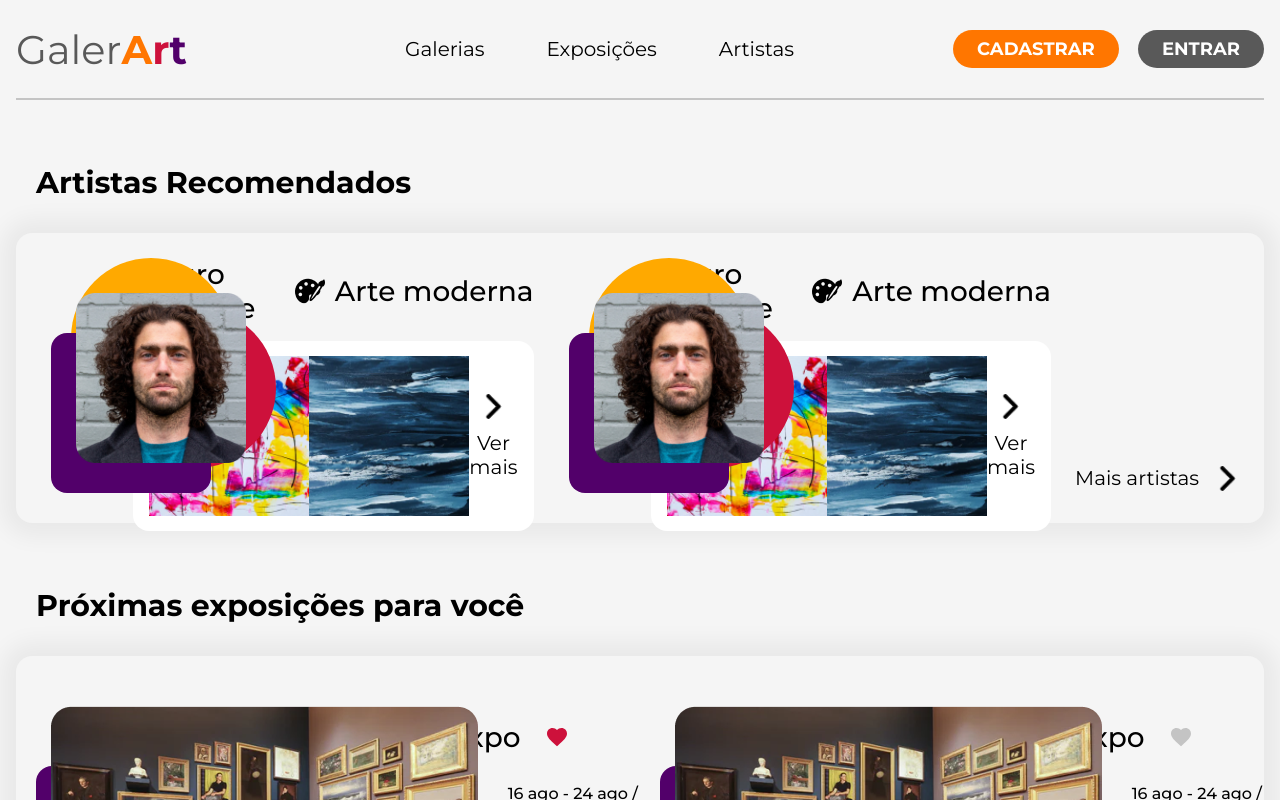
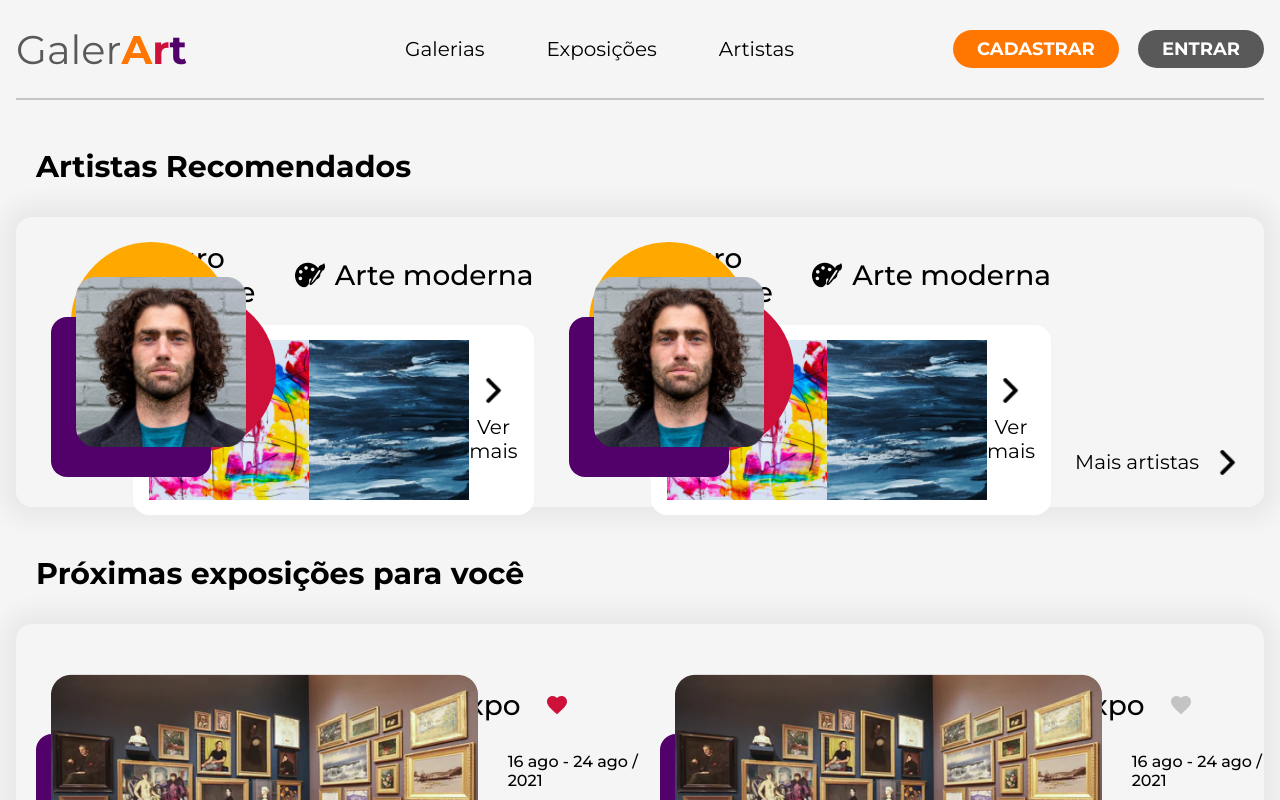
Before and after one commit to dudasenna/galerart, a React (Create React App) app: page / in a window 1280 px wide. Shown: the top 800 px of the page. Built offline with nearby package versions, Linux system fonts and the light colour scheme.

Commit message:
home css adjustments

```diff
--- a/src/pages/home/components/Artists/styles.module.scss
+++ b/src/pages/home/components/Artists/styles.module.scss
@@ -69,7 +69,7 @@
   font-family: 'Montserrat', sans-serif;
   font-weight: 600;
   font-size: 1.25rem;
-  padding: 3rem 0 2rem 1.25rem;
+  padding: 2rem 0 2rem 1.25rem;
 }
 
 .profileInfo{
--- a/src/pages/home/components/Exhibit/styles.module.scss
+++ b/src/pages/home/components/Exhibit/styles.module.scss
@@ -10,7 +10,7 @@
   font-family: 'Montserrat', sans-serif;
   font-weight: 600;
   font-size: 20px;
-  padding: 3rem 0 2rem 1.25rem;
+  padding: 2rem 0 2rem 1.25rem;
 }
 
 .content {
--- a/src/styles/global.module.scss
+++ b/src/styles/global.module.scss
@@ -11,6 +11,7 @@ body{
   width: 100%;
   height: 100%;
   background-color: #F5F5F5;
+  overflow: hidden;
 }
 
 #root{
```
